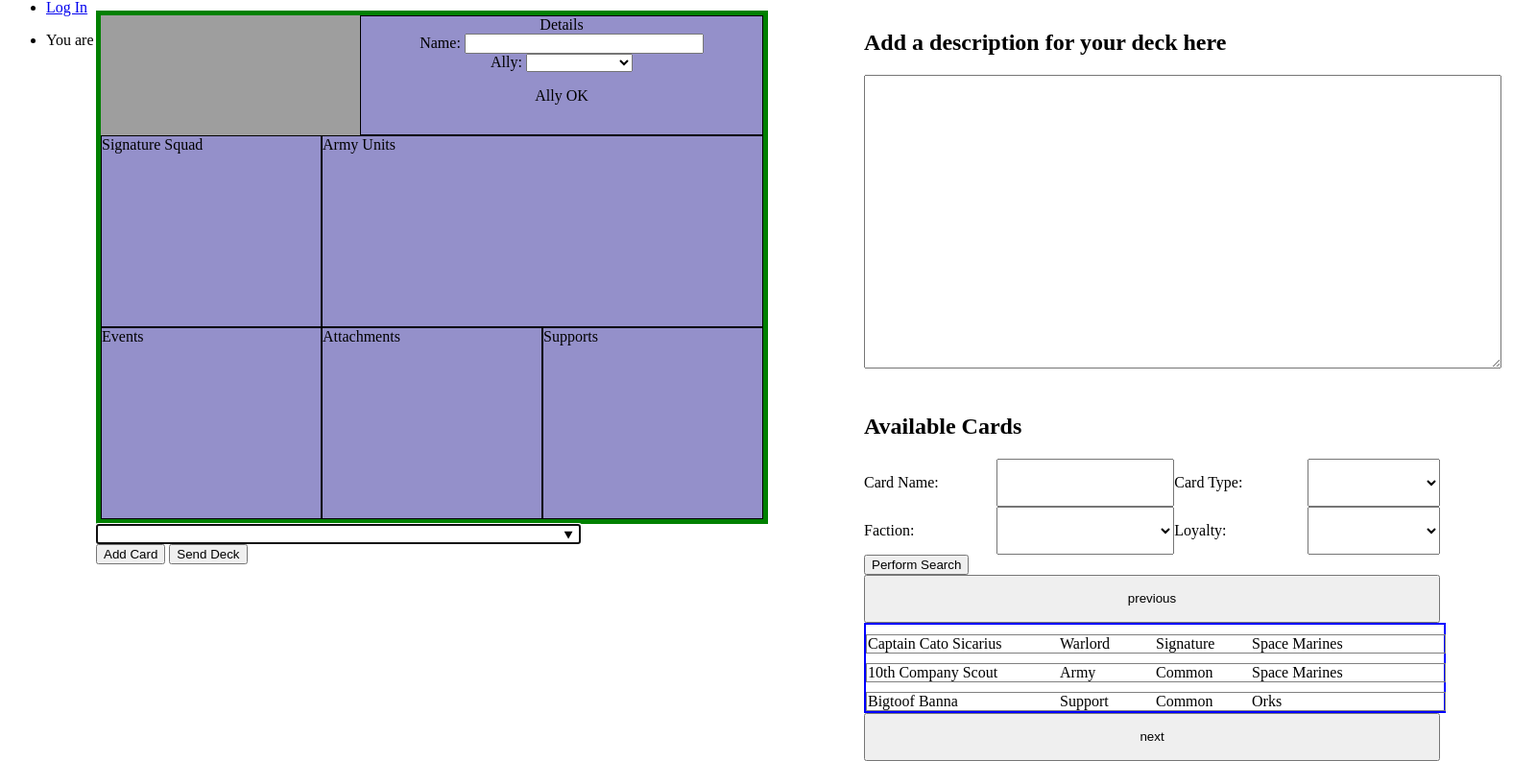
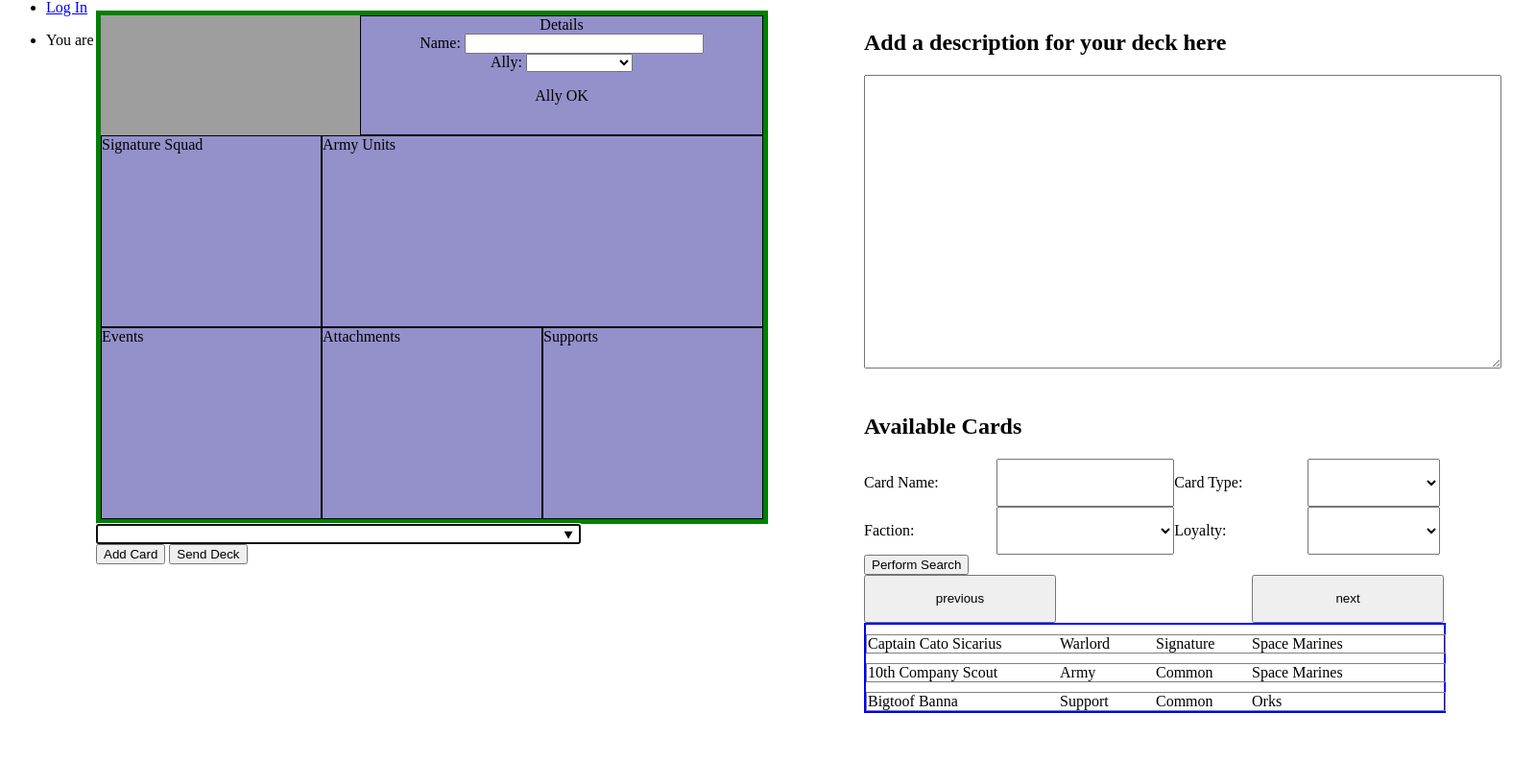
Before and after one commit to C-C-Coalback/Conquest-LCG-Deckbuilder, a Django app: page /decks/create_deck/ in a window 1600 px wide. Shown: the part 89-882 px from the top of the page at 96% size. After the commit the page ends 832 px from the top, so only its background shows below. Run offline with Django 4.2, Linux system fonts and the light colour scheme; grey boxes are pictures that could not be loaded.

Commit message:
Previous and next buttons layout changed in the deckbuilder

```diff
--- a/conquestdb/decks/static/createdeck.css
+++ b/conquestdb/decks/static/createdeck.css
@@ -160,7 +160,7 @@
     left:0;
     top:0;
     height: 50px;
-    width: 600px;
+    width: 200px;
 }
 
 #next-page {
@@ -168,7 +168,8 @@
     right:0;
     top:0;
     height: 50px;
-    width: 600px;
+    width: 200px;
+    margin-left: 200px;
 }
 
 .saved-deck-box {
--- a/conquestdb/decks/templates/decks/createdeck.html
+++ b/conquestdb/decks/templates/decks/createdeck.html
@@ -89,7 +89,10 @@
         </div>
         <button id="send-filter">Perform Search</button>
     </form>
-    <input id="prev-page" type="button" value="previous" onclick="previousPage();">
+    <div id="buttons-container">
+        <input id="prev-page" type="button" value="previous" onclick="previousPage();">
+        <input id="next-page" type="button" value="next" onclick="nextPage();">
+    </div>
     <div id="card-filter-results">
         <div class="searched-card" onclick="quickAddCard(this)" onmouseenter="showImg(this)" onmouseleave="clearImg()" data-src="/static/images/CardImages/Captain_Cato_Sicarius.jpg" data-name="Captain Cato Sicarius">
             <div class="mini-card-name">Captain Cato Sicarius</div>
@@ -110,7 +113,6 @@
             <div class="mini-card-faction">Orks</div>
         </div>
     </div>
-    <input id="next-page" type="button" value="next" onclick="nextPage();">
 </div>
 <img id="cursor-follower" src="/static/images/CardImages/Cardback.jpg">
 <script>
```
Also changed, not shown: 1 other file.
